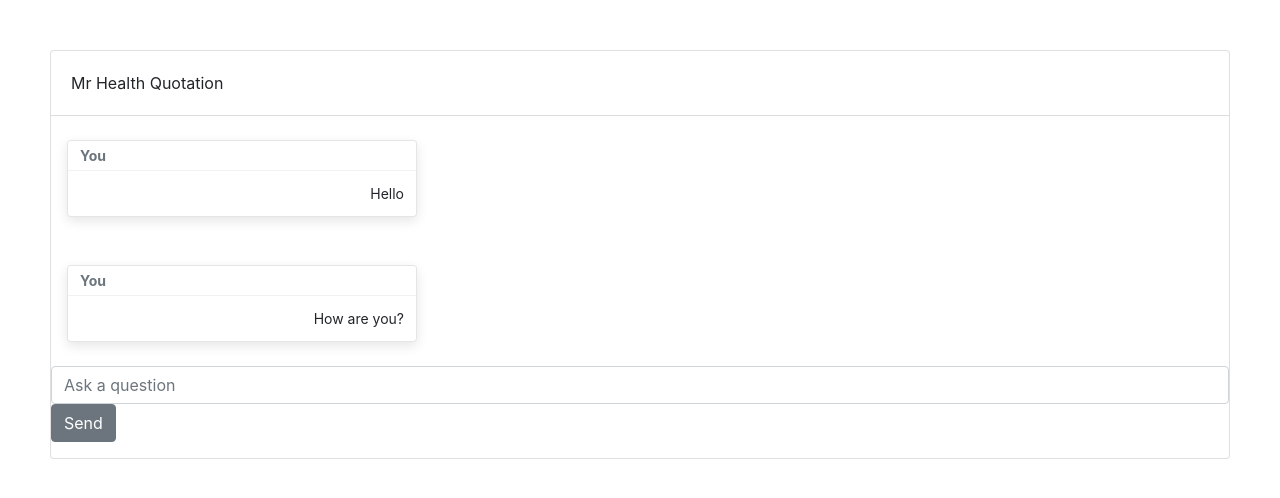
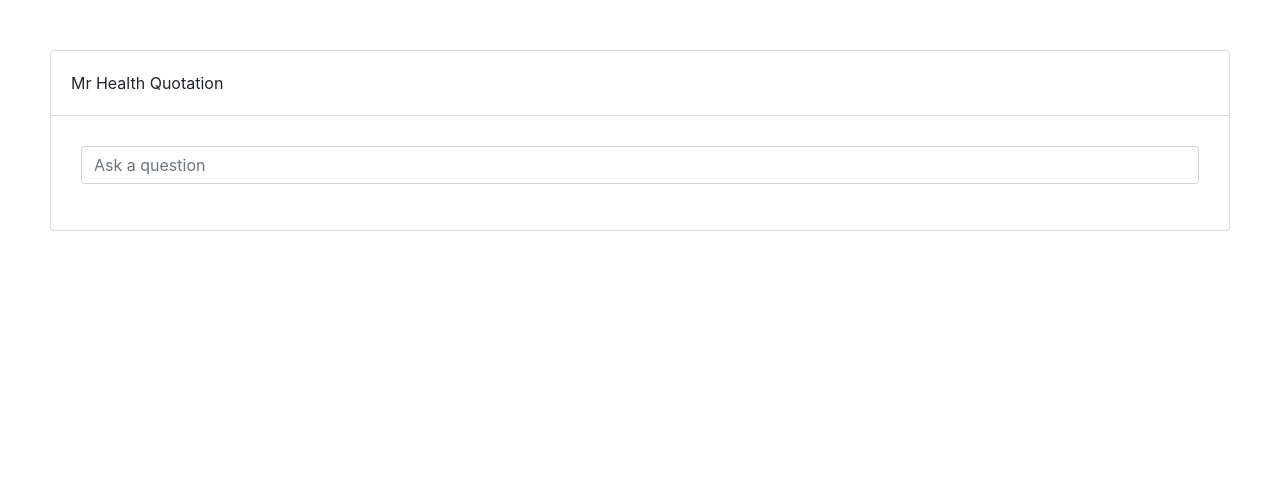
Before and after one commit to liuyyn/Quotation-Chatbot, a React (Create React App) app in the folder client/: page / in a window 1280 px wide. Shown: the top 498 px of the page. Built offline with nearby package versions, Linux system fonts and the light colour scheme.

Commit message:
added redux to manage state and almost final implementation done.

```diff
--- a/client/src/App.css
+++ b/client/src/App.css
@@ -14,14 +14,30 @@ div.user.toast-body {
   text-align: right;
 }
 
-/* div.toast.fade.show {
-  object-position: 0%;
-  right: 0;
-  width: 400px;
-} */
+div.toast.fade.show {
+  /* object-position: 0%;
+  right: 0; */
+  width: 700px;
+}
 
 div.card-title {
   padding: 20px;
   margin: 0px;
   border-bottom: 1px solid gainsboro;
 }
+
+/* input.form-control {
+  width: 90%;
+} */
+
+/* div.card {
+  width: 700px;
+} */
+
+form {
+  padding: 30px;
+}
+
+div.p-3.my-2.rounded {
+  padding: 30px;
+}
--- a/client/src/components/Bubble.js
+++ b/client/src/components/Bubble.js
@@ -10,7 +10,7 @@ function Bubble(props) {
     <div>
       <div className="p-3 my-2 rounded">
         <Toast>
-          <ToastHeader>You</ToastHeader>
+          <ToastHeader>{props.person}</ToastHeader>
           <ToastBody className="user">{props.message}</ToastBody>
         </Toast>
       </div>
--- a/client/src/components/Chatbot.js
+++ b/client/src/components/Chatbot.js
@@ -1,25 +1,34 @@
-import React from "react";
+import React, { Component } from "react";
 import Bubble from "./Bubble";
 import Text from "./Text";
 import { Card, CardTitle } from "reactstrap";
+import { connect } from "react-redux";
+import PropTypes from "prop-types";
+import { getBotMessage } from "./redux/actions/messageActions";
 
-function Chatbot() {
-  const state = {
-    messages: ["Hello", "How are you?"],
+class Chatbot extends Component {
+  static propTypes = {
+    messages: PropTypes.object.isRequired,
+    getBotMessage: PropTypes.func.isRequired,
   };
 
+  render() {
     return (
       <div>
         <Card>
           <CardTitle>Mr Health Quotation</CardTitle>
-        {state.messages.map((m) => (
-          <Bubble key={m} message={m} />
+          {this.props.messages.messages.map((d) => (
+            <Bubble key={d.message} message={d.message} person={d.person} />
           ))}
-
           <Text />
         </Card>
       </div>
     );
   }
+}
 
-export default Chatbot;
+const mapStateToProps = (state) => ({
+  messages: state.messages,
+});
+
+export default connect(mapStateToProps, { getBotMessage })(Chatbot);
--- a/client/src/components/Text.js
+++ b/client/src/components/Text.js
@@ -1,9 +1,17 @@
 import React, { Component } from "react";
 import { Button, Form, FormGroup, Input } from "reactstrap";
+import { connect } from "react-redux";
+import PropTypes from "prop-types";
+import { addUserMessage, getBotMessage } from "./redux/actions/messageActions";
 
 class Text extends Component {
   state = {
     message: "",
+  };
+
+  static propTypes = {
+    addUserMessage: PropTypes.func.isRequired,
+    getBotMessage: PropTypes.func.isRequired,
   };
 
   onChange = (e) => {
@@ -12,20 +20,24 @@ class Text extends Component {
     });
   };
 
-  //   onSubmit = (e) => {
-  //     e.preventDefault();
+  onSubmit = (e) => {
+    e.preventDefault();
 
-  //     // this.props.addMessage()
-  //   };
+    e.target.reset();
+
+    this.props.addUserMessage({ person: "You", message: this.state.message });
+
+    this.props.getBotMessage();
+  };
 
   render() {
     return (
       <>
-        {/* <Form onSubmit={this.onSubmit()}> */}
-        <Form>
+        <Form onSubmit={this.onSubmit}>
+          {/* <Form> */}
           <FormGroup>
             <Input placeholder="Ask a question" onChange={this.onChange} />
-            <Button>Send</Button>
+            {/* <Button>Send</Button> */}
           </FormGroup>
         </Form>
       </>
@@ -33,4 +45,10 @@ class Text extends Component {
   }
 }
 
-export default Text;
+const mapStateToProps = (state) => ({
+  messages: state.messages,
+});
+
+export default connect(mapStateToProps, { addUserMessage, getBotMessage })(
+  Text
+);
--- /dev/null
+++ b/client/src/components/redux/actions/messageActions.js
@@ -0,0 +1,22 @@
+import * as type from "./types";
+import axios from "axios";
+
+export const addUserMessage = (data) => (dispatch) => {
+  dispatch({
+    type: type.ADD_USER_MESSAGE,
+    payload: data,
+  });
+};
+
+// export const getBotMessage = () => (dispatch) => {
+//   dispatch({
+//     type: type.GET_BOT_MESSAGE,
+//     payload: data,
+//   });
+// };
+
+export const getBotMessage = () => (dispatch) => {
+  axios
+    .get("/")
+    .then((res) => dispatch({ type: type.GET_BOT_MESSAGE, payload: res.data }));
+};
--- /dev/null
+++ b/client/src/components/redux/actions/types.js
@@ -0,0 +1,2 @@
+export const ADD_USER_MESSAGE = "ADD_USER_MESSAGE";
+export const GET_BOT_MESSAGE = "ADD_BOT_MESSAGE";
--- /dev/null
+++ b/client/src/components/redux/reducers/index.js
@@ -0,0 +1,8 @@
+import { combineReducers } from "redux";
+import messageReducer from "./messageReducer";
+
+const rootReducer = combineReducers({
+  messages: messageReducer,
+});
+
+export default rootReducer;
--- /dev/null
+++ b/client/src/components/redux/reducers/messageReducer.js
@@ -0,0 +1,26 @@
+import * as type from "../actions/types";
+
+const initialState = {
+  messages: [],
+};
+
+export default function (state = initialState, action) {
+  switch (action.type) {
+    case type.ADD_USER_MESSAGE:
+      return {
+        ...state,
+        messages: [...state.messages, action.payload],
+      };
+    case type.GET_BOT_MESSAGE:
+      return {
+        ...state,
+        messages: [
+          ...state.messages,
+          action.payload,
+          // { person: "Mr Health Quotation", message: action.payload },
+        ],
+      };
+    default:
+      return state;
+  }
+}
--- /dev/null
+++ b/client/src/components/redux/store.js
@@ -0,0 +1,17 @@
+import { createStore, applyMiddleware, compose } from "redux"; // to use Thunk (which is a piece of Middleware) we will need to wrap it inside the applyMiddleware method; to use the redux tools along with applyMiddleware, we will need compose to wrap them
+import thunk from "redux-thunk";
+import rootReducer from "./reducers";
+
+const initialState = {};
+
+const middleware = [thunk]; // thunk allows us to make async request
+
+const composeEnhancers = window.__REDUX_DEVTOOLS_EXTENSION_COMPOSE__ || compose; // add support for Redux dev tools e.g. so we can see the redux store with redux devtools
+
+const store = createStore(
+  rootReducer,
+  initialState,
+  composeEnhancers(applyMiddleware(...middleware))
+);
+
+export default store;
--- a/client/src/index.js
+++ b/client/src/index.js
@@ -1,5 +1,12 @@
 import React from "react";
 import ReactDOM from "react-dom";
 import App from "./App";
+import { Provider } from "react-redux"; // binds react and reduc together
+import store from "./components/redux/store";
 
-ReactDOM.render(<App />, document.getElementById("root"));
+ReactDOM.render(
+  <Provider store={store}>
+    <App />
+  </Provider>,
+  document.getElementById("root")
+);
```
Lines whose indentation alone changed are shown as unchanged.
